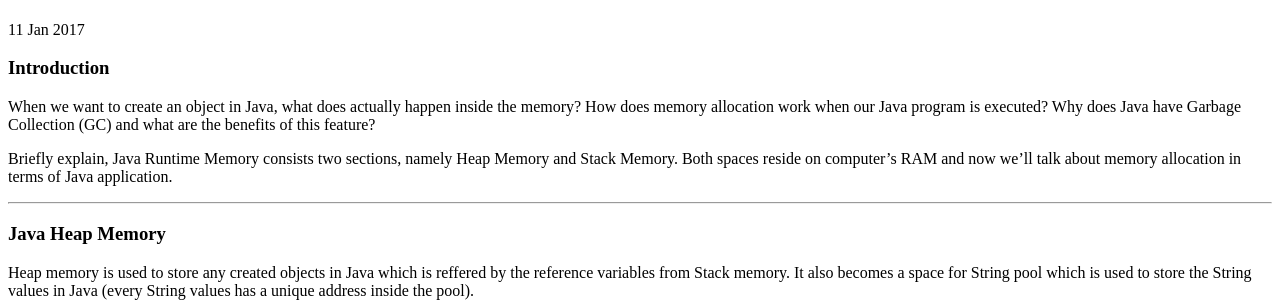
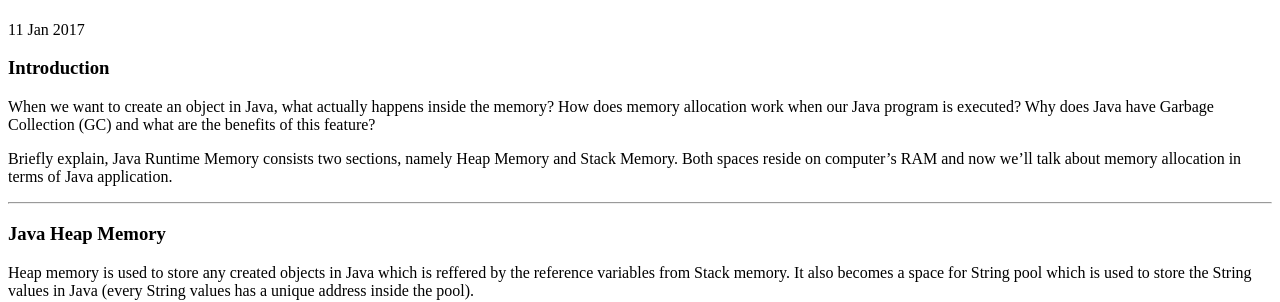
Before and after one commit to albertusk95/albertusk95.github.io, a Jekyll site: the page built from _posts/Java/2017-01-11-heap-stack.md, in a window 1280 px wide and 900 px high. Shown: the part 225-527 px from the top of the window. Built offline with Jekyll 4.4.1, drawn with Linux system fonts in a browser that asks for light colours.

Commit message:
update post

```diff
--- a/_posts/Java/2017-01-11-heap-stack.md
+++ b/_posts/Java/2017-01-11-heap-stack.md
@@ -5,7 +5,7 @@ title: Java Heap and Stack Memory (Behind the Scene)
 
 ### Introduction
 
-When we want to create an object in Java, what does actually happen inside the memory? How does memory allocation work when our Java program is executed? Why does Java have Garbage Collection (GC) and what are the benefits of this feature?
+When we want to create an object in Java, what actually happens inside the memory? How does memory allocation work when our Java program is executed? Why does Java have Garbage Collection (GC) and what are the benefits of this feature?
 
 Briefly explain, Java Runtime Memory consists two sections, namely Heap Memory and Stack Memory. Both spaces reside on computer's RAM and now we'll talk about memory allocation in terms of Java application.
 
```
